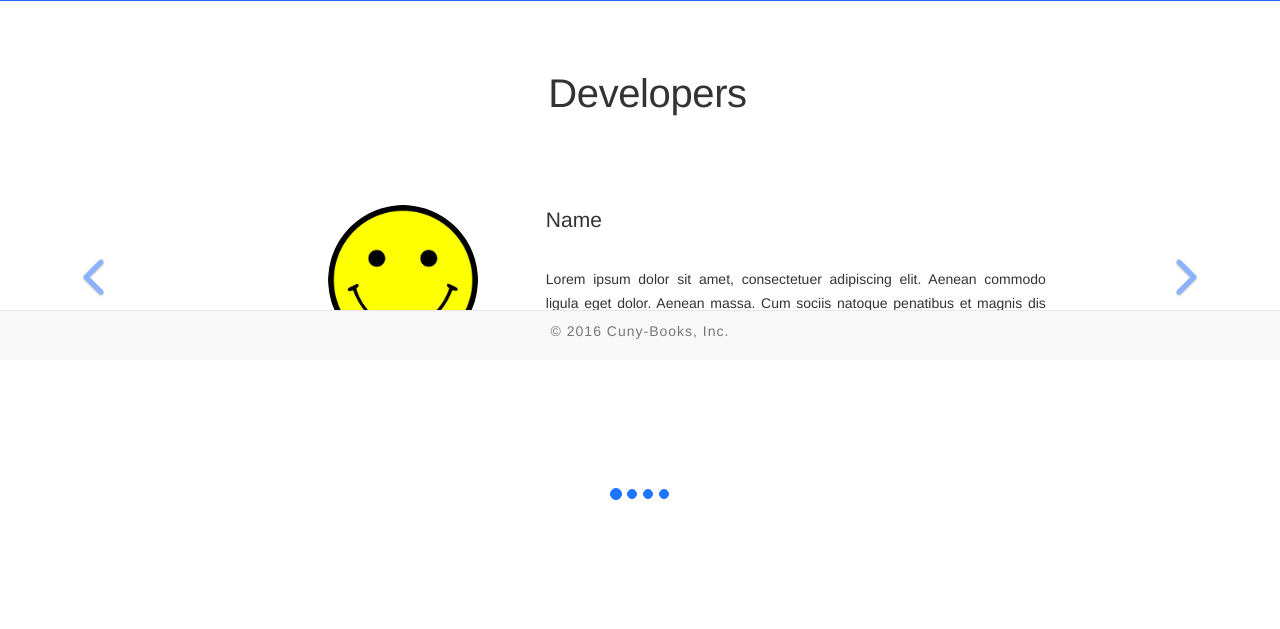
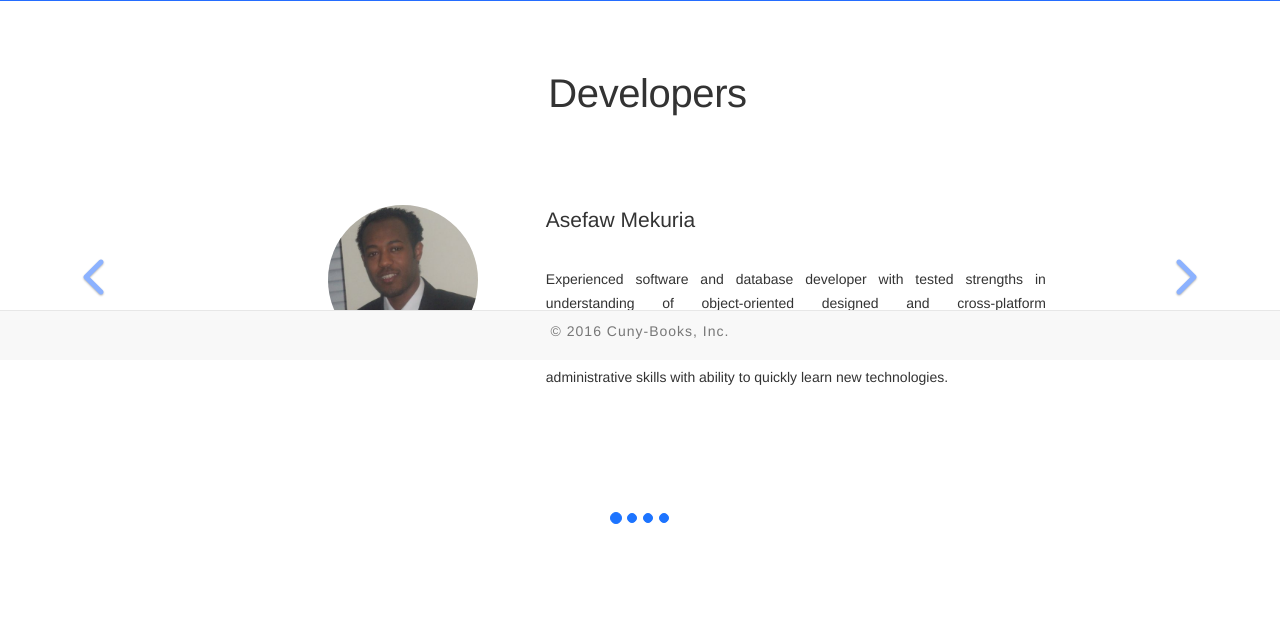
Before and after one commit to Asefaw/cuny-books, a Node server app: template views/about.hbs in a window 1280 px wide. Shown: the part 440-1069 px from the top of the page. Run offline with Node 20, Linux system fonts and the light colour scheme; the template is opened without the code that fills it, so the values that code supplies are empty; some libraries are stand-ins or nearby versions.

Commit message:
Added descriptions and images about the developers

```diff
--- a/views/about.hbs
+++ b/views/about.hbs
@@ -29,11 +29,11 @@
 	          	<div class="item active">
 	            	<div class="row">
 	                	<div class="col-md-1 col-md-offset-3">
-	                  		<img class="img-circle" src="/images/smiley.jpg" style="width: 150px; height:150px;">
+	                  		<img class="img-circle" src="/images/asefaw.jpg" style="width: 150px; height:150px;">
 	                	</div>
 	                	<div class="col-md-7 col-md-offset-1">
-	                		<p class="lead">Name</p>
-	                  		<p class="member-intro">Lorem ipsum dolor sit amet, consectetuer adipiscing elit. Aenean commodo ligula eget dolor. Aenean massa. Cum sociis natoque penatibus et magnis dis parturient montes, nascetur ridiculus mus. Donec quam felis, ultricies nec, pellentesque eu, pretium quis, sem. Nulla consequat massa quis enim</p>
+	                		<p class="lead">Asefaw Mekuria</p>
+	                  		<p class="member-intro"> Experienced software and database developer with tested strengths in understanding of object-oriented designed and cross-platform programming.Excel at effective multitasking and meeting demanding project deadlines in goal-driven environments.Possess strong organization and administrative skills with ability to quickly learn new technologies.</p>
 	                	</div>
 	                </div>
 	            </div>
@@ -42,11 +42,11 @@
 	          	<div class="item">
 	            	<div class="row">
 	                	<div class="col-md-1 col-md-offset-3">
-	                  		<img class="img-circle" src="/images/smiley.jpg" style="width: 150px; height:150px;">
+	                  		<img class="img-circle" src="/images/yahya.jpg" style="width: 150px; height:150px;">
 	                	</div>
 	                	<div class="col-md-7 col-md-offset-1">
-	                		<p class="lead">Name</p>
-	                  		<p class="member-intro">Lorem ipsum dolor sit amet, consectetuer adipiscing elit. Aenean commodo ligula eget dolor. Aenean massa. Cum sociis natoque penatibus et magnis dis parturient montes, nascetur ridiculus mus. Donec quam felis, ultricies nec, pellentesque eu, pretium quis, sem. Nulla consequat massa quis enim</p>
+	                		<p class="lead">Yahya Mused</p>
+	                  		<p class="member-intro">I have had a breadth of coding experience during my time in college and internships. Whether I was constructing complex data structure and algorithm, writing pseudo code, analyzing complexities, simulating computer architecture, creating web application, or even creating an Android game application, coding has been a love of mine. My main field of interest is Software Engineering with a focus on Database Management (DBM). I see data as the currency of our time. I enjoy software engineering and software development and my expertise is with Java and C++. I pride myself in finding the optimal time/space complexities for the problem at hand. </p>
 	                	</div>
 	                </div>
 	            </div>
@@ -55,10 +55,10 @@
 	          	<div class="item">
 	            	<div class="row">
 	                	<div class="col-md-1 col-md-offset-3">
-	                  		<img class="img-circle" src="/images/smiley.jpg" style="width: 150px; height:150px;">
+	                  		<img class="img-circle" src="/images/seung.jpg" style="width: 150px; height:150px;">
 	                	</div>
 	                	<div class="col-md-7 col-md-offset-1">
-	                		<p class="lead">Name</p>
+	                		<p class="lead">Seung A Jang</p>
 	                  		<p class="member-intro">Lorem ipsum dolor sit amet, consectetuer adipiscing elit. Aenean commodo ligula eget dolor. Aenean massa. Cum sociis natoque penatibus et magnis dis parturient montes, nascetur ridiculus mus. Donec quam felis, ultricies nec, pellentesque eu, pretium quis, sem. Nulla consequat massa quis enim</p>
 	                	</div>
 	                </div>
@@ -68,10 +68,10 @@
 	          	<div class="item">
 	            	<div class="row">
 	                	<div class="col-md-1 col-md-offset-3">
-	                  		<img class="img-circle" src="/images/smiley.jpg" style="width: 150px; height:150px;">
+	                  		<img class="img-circle" src="/images/andy.jpg" style="width: 150px; height:150px;">
 	                	</div>
 	                	<div class="col-md-7 col-md-offset-1">
-	                		<p class="lead">Name</p>
+	                		<p class="lead">Andy Yu</p>
 	                  		<p class="member-intro">Lorem ipsum dolor sit amet, consectetuer adipiscing elit. Aenean commodo ligula eget dolor. Aenean massa. Cum sociis natoque penatibus et magnis dis parturient montes, nascetur ridiculus mus. Donec quam felis, ultricies nec, pellentesque eu, pretium quis, sem. Nulla consequat massa quis enim</p>
 	                	</div>
 	                </div>
```
Also changed, not shown: public/images/andy.jpg (added), public/images/asefaw.jpg (added), public/images/seung.jpg (added), public/images/yahya.jpg (added), 3 other files.
